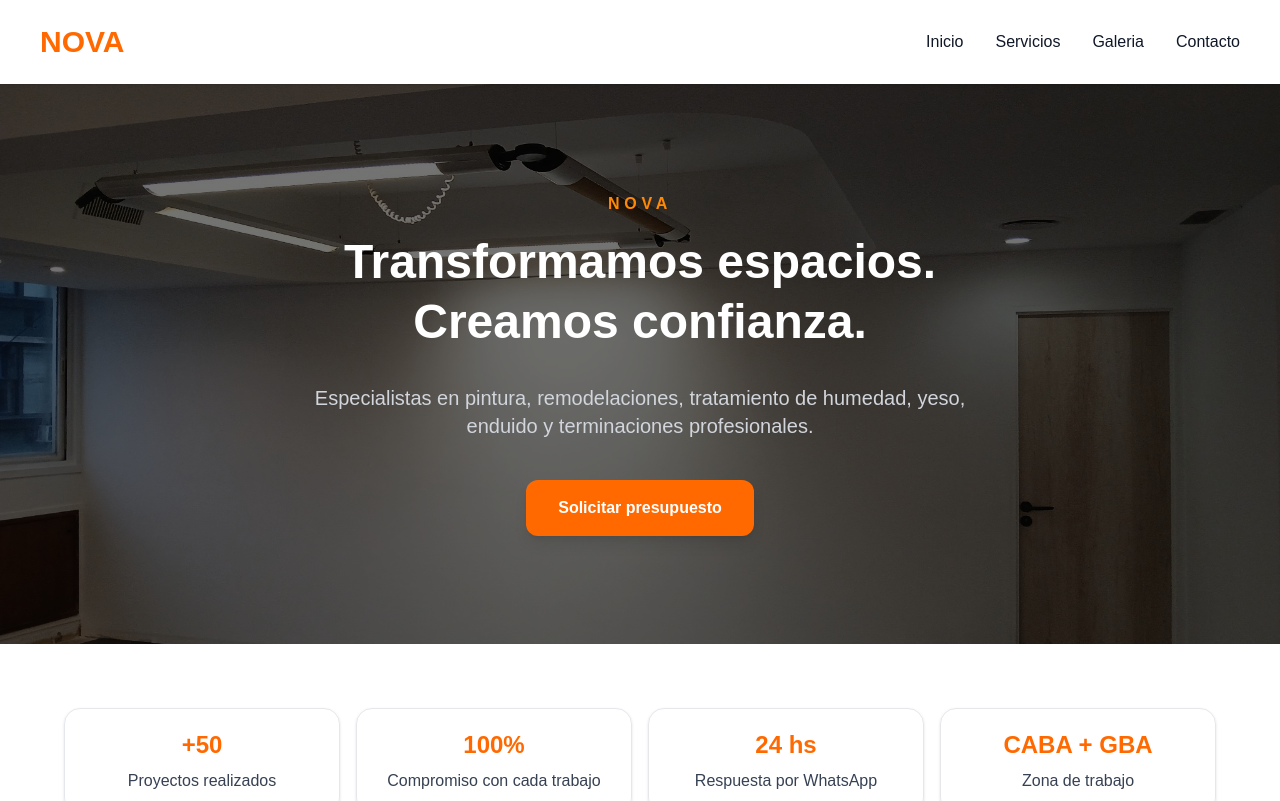
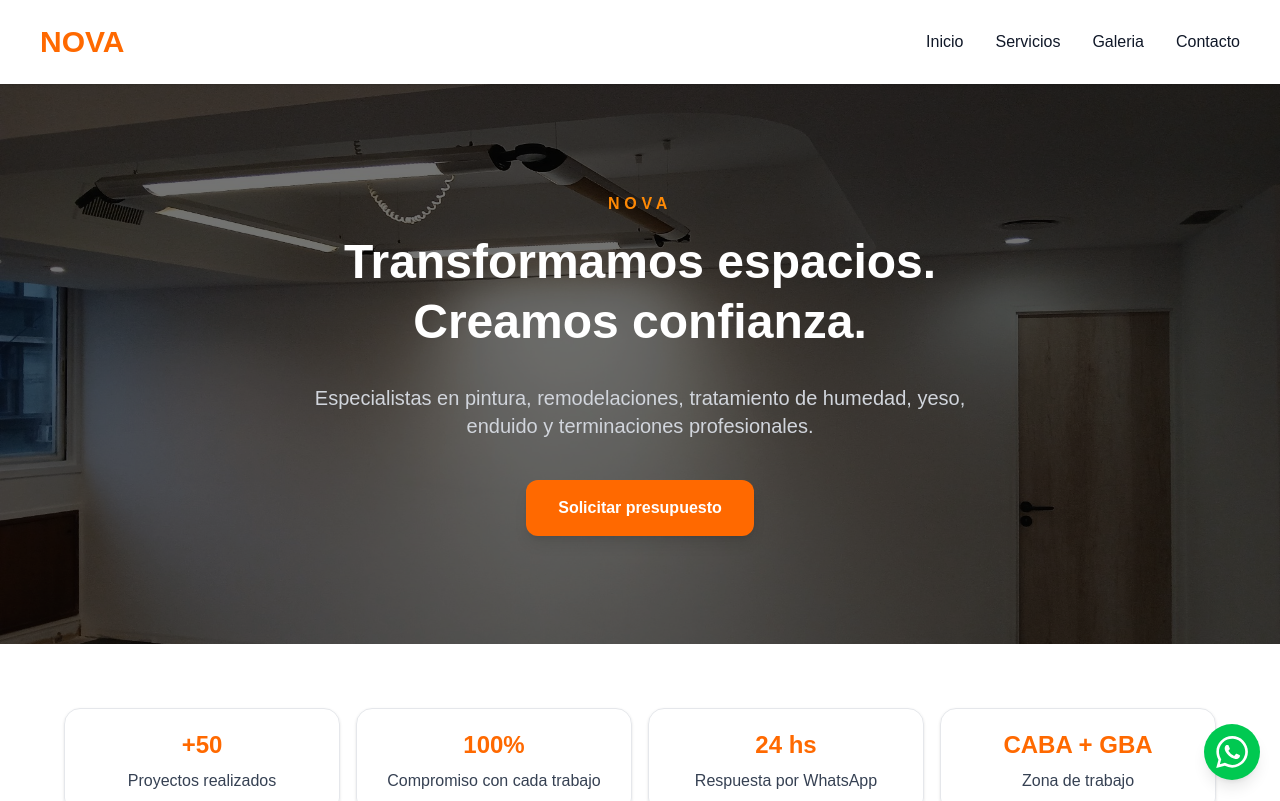
Before and after one commit to Nova-pinturas/nova-web, a Next.js app: page / in a window 1280 px wide. Shown: the top 801 px of the page. Built offline with nearby package versions, Linux system fonts and the light colour scheme.

Commit message:
Agrega boton flotante de WhatsApp

```diff
--- a/app/layout.tsx
+++ b/app/layout.tsx
@@ -1,6 +1,8 @@
 import type { Metadata } from "next";
 import { Geist, Geist_Mono } from "next/font/google";
 import "./globals.css";
+
+import WhatsAppButton from "@/components/WhatsAppButton";
 
 const geistSans = Geist({
   variable: "--font-geist-sans",
@@ -45,7 +47,11 @@ export default function RootLayout({
       lang="es"
       className={`${geistSans.variable} ${geistMono.variable} h-full antialiased`}
     >
-      <body className="min-h-full flex flex-col">{children}</body>
+    <body className="min-h-full flex flex-col">
+  {children}
+  <WhatsAppButton />
+</body>
+
     </html>
   );
 }
--- /dev/null
+++ b/components/WhatsAppButton.tsx
@@ -0,0 +1,25 @@
+export default function WhatsAppButton() {
+  const numero = "5491161132469";
+  const mensaje = "Hola NOVA, quiero solicitar un presupuesto.";
+
+  const url = `https://wa.me/${numero}?text=${encodeURIComponent(mensaje)}`;
+
+  return (
+    <a
+      href={url}
+      target="_blank"
+      rel="noopener noreferrer"
+      aria-label="Contactar a NOVA por WhatsApp"
+      className="fixed bottom-5 right-5 z-50 flex h-14 w-14 items-center justify-center rounded-full bg-green-500 shadow-lg transition-transform duration-200 hover:scale-110"
+    >
+      <svg
+        xmlns="http://www.w3.org/2000/svg"
+        viewBox="0 0 24 24"
+        fill="white"
+        className="h-8 w-8"
+      >
+        <path d="M20.52 3.48A11.8 11.8 0 0 0 12.1 0C5.58 0 .27 5.31.27 11.83c0 2.08.54 4.11 1.57 5.9L.17 24l6.43-1.64a11.8 11.8 0 0 0 5.5 1.36h.01c6.52 0 11.83-5.31 11.83-11.83 0-3.16-1.23-6.13-3.42-8.41ZM12.1 21.7h-.01a9.84 9.84 0 0 1-5.02-1.37l-.36-.21-3.82.98 1.02-3.72-.23-.38a9.84 9.84 0 1 1 8.42 4.7Zm5.4-7.37c-.29-.15-1.71-.84-1.97-.93-.26-.1-.45-.15-.64.15-.19.29-.74.93-.9 1.12-.16.19-.33.22-.62.07-.29-.15-1.21-.45-2.3-1.43-.85-.76-1.43-1.7-1.6-1.99-.17-.29-.02-.45.13-.6.13-.13.29-.33.43-.49.15-.16.19-.28.29-.47.1-.19.05-.35-.02-.49-.07-.15-.64-1.54-.88-2.11-.23-.55-.47-.47-.64-.48h-.55c-.19 0-.49.07-.75.35-.26.29-.98.96-.98 2.35s1 2.73 1.14 2.92c.14.19 1.97 3.01 4.78 4.22.67.29 1.19.46 1.6.59.67.21 1.28.18 1.76.11.54-.08 1.71-.7 1.95-1.38.24-.68.24-1.26.17-1.38-.07-.12-.26-.19-.55-.34Z" />
+      </svg>
+    </a>
+  );
+}
```
